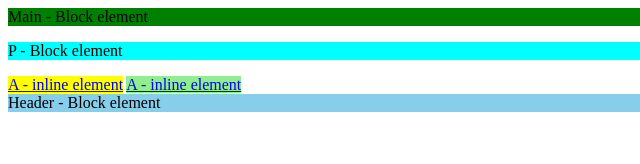
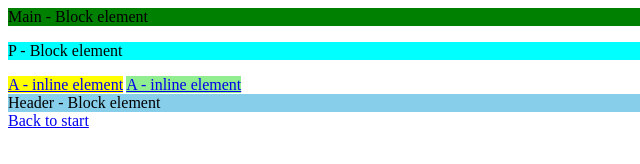
Before and after one commit to TechBoxNorth/html-basics, a plain HTML site: page block-inline.html in a window 1280 px wide. Shown: the full height of the page, 0-640 px from the left. Drawn offline with Linux system fonts and the light colour scheme.

Commit message:
Added link back to start in block-inline.html.

```diff
--- a/block-inline.html
+++ b/block-inline.html
@@ -11,5 +11,6 @@
     <a href="#" style="background-color: yellow"> A - inline element</a>
     <a href="#" style="background-color: lightgreen"> A - inline element</a>
     <header style="background-color: skyblue">Header - Block element</header>
+    <a href="index.html">Back to start</a>
   </body>
 </html>
```
